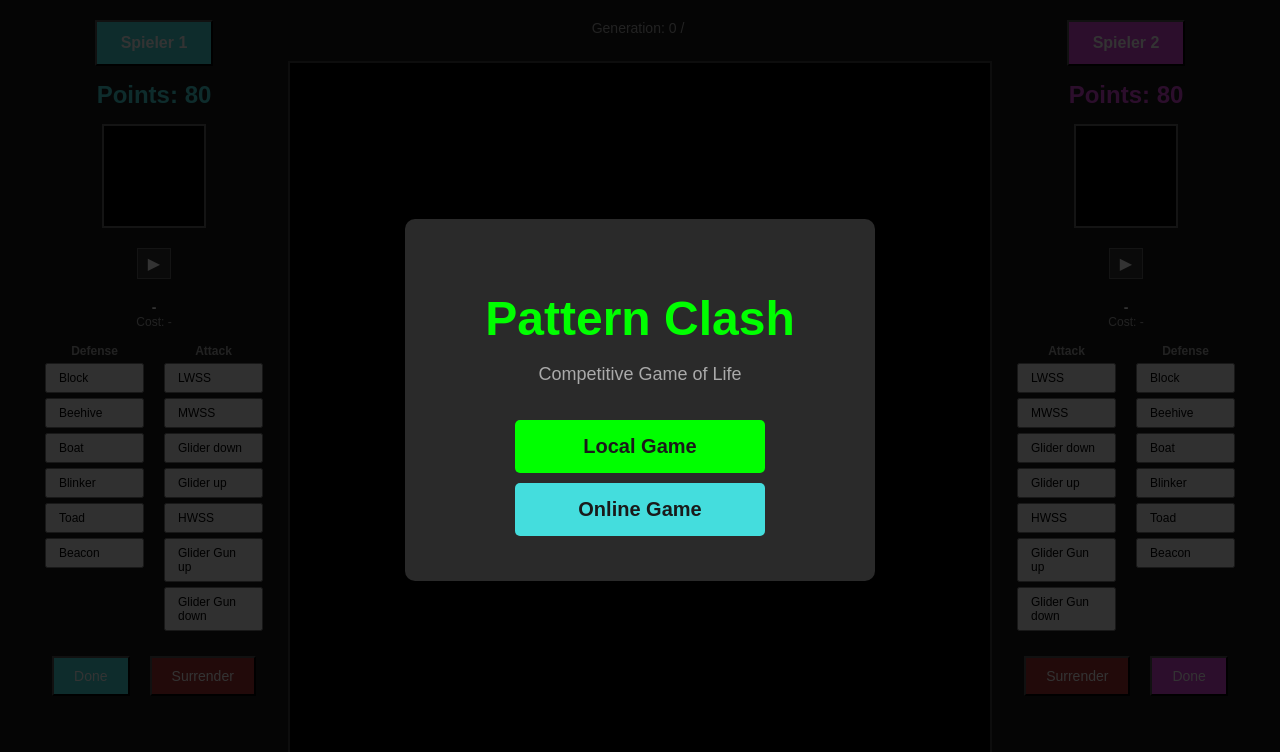
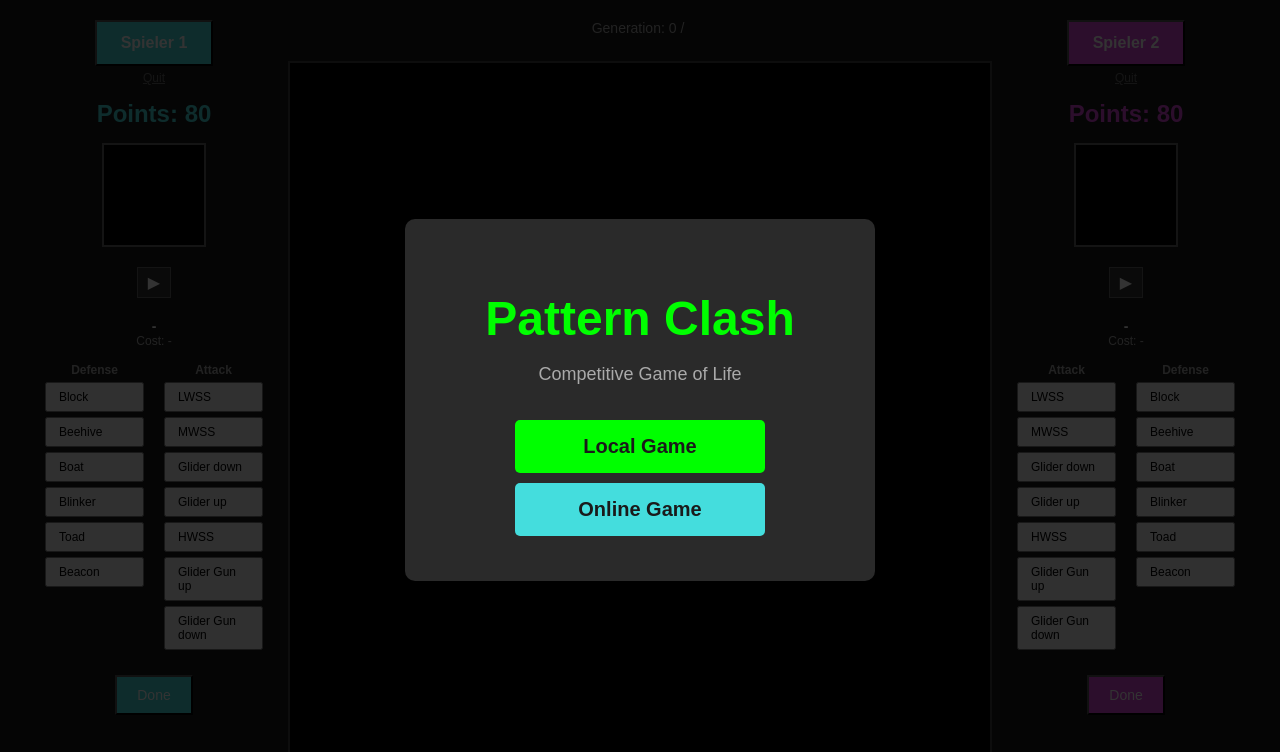
Before and after one commit to jonnysod/pattern-clash, a website: page index.html in a window 1280 px wide. Drawn offline with Linux system fonts and the light colour scheme.

Commit message:
style: restyle surrender as subtle "Quit" text link
Move quit action from prominent red button next to Pass/Done
to small underlined text below player header. Reduces visual
weight and prevents accidental clicks.

```diff
--- a/index.html
+++ b/index.html
@@ -74,6 +74,18 @@
         >
           Spieler 1
         </button>
+        <span
+          id="surrender1Btn"
+          style="
+            font-size: 12px;
+            color: #666;
+            cursor: pointer;
+            text-decoration: underline;
+            margin-top: -10px;
+          "
+        >
+          Quit
+        </span>
 
         <!-- Points display -->
         <div style="font-size: 24px; font-weight: bold; color: #44dddd">
@@ -183,7 +195,7 @@
             </button>
           </div>
         </div>
-        <div style="display: flex; gap: 10px; margin-top: 10px">
+        <div style="margin-top: 10px">
           <button
             id="ready1Btn"
             style="
@@ -194,17 +206,6 @@
             "
           >
             Done
-          </button>
-          <button
-            id="surrender1Btn"
-            style="
-              padding: 10px 20px;
-              font-size: 14px;
-              background-color: #aa3333;
-              color: white;
-            "
-          >
-            Surrender
           </button>
         </div>
       </div>
@@ -267,6 +268,18 @@
         >
           Spieler 2
         </button>
+        <span
+          id="surrender2Btn"
+          style="
+            font-size: 12px;
+            color: #666;
+            cursor: pointer;
+            text-decoration: underline;
+            margin-top: -10px;
+          "
+        >
+          Quit
+        </span>
 
         <!-- Points display -->
         <div style="font-size: 24px; font-weight: bold; color: #dd44dd">
@@ -377,18 +390,7 @@
           </div>
         </div>
         <!-- Ready button -->
-        <div style="display: flex; gap: 10px; margin-top: 10px">
-          <button
-            id="surrender2Btn"
-            style="
-              padding: 10px 20px;
-              font-size: 14px;
-              background-color: #aa3333;
-              color: white;
-            "
-          >
-            Surrender
-          </button>
+        <div style="margin-top: 10px">
           <button
             id="ready2Btn"
             style="
--- a/src/domRefs.ts
+++ b/src/domRefs.ts
@@ -47,8 +47,8 @@ export function createDOMRefs() {
     ready2Btn: getElement<HTMLButtonElement>("ready2Btn"),
 
     // Surrender buttons
-    surrender1Btn: getElement<HTMLButtonElement>("surrender1Btn"),
-    surrender2Btn: getElement<HTMLButtonElement>("surrender2Btn"),
+    surrender1Btn: getElement<HTMLSpanElement>("surrender1Btn"),
+    surrender2Btn: getElement<HTMLSpanElement>("surrender2Btn"),
 
     // Pattern buttons
     player1Patterns: getElements(".player1-pattern"),
--- a/src/ui.ts
+++ b/src/ui.ts
@@ -679,10 +679,8 @@ export class UIController {
 
     this.turns.updateButtonText();
 
-    this.dom.surrender1Btn.disabled = false;
-    this.dom.surrender1Btn.style.opacity = "1";
-    this.dom.surrender2Btn.disabled = false;
-    this.dom.surrender2Btn.style.opacity = "1";
+    this.dom.surrender1Btn.style.visibility = "visible";
+    this.dom.surrender2Btn.style.visibility = "visible";
   }
 
   private updatePointsDisplay(): void {
```
